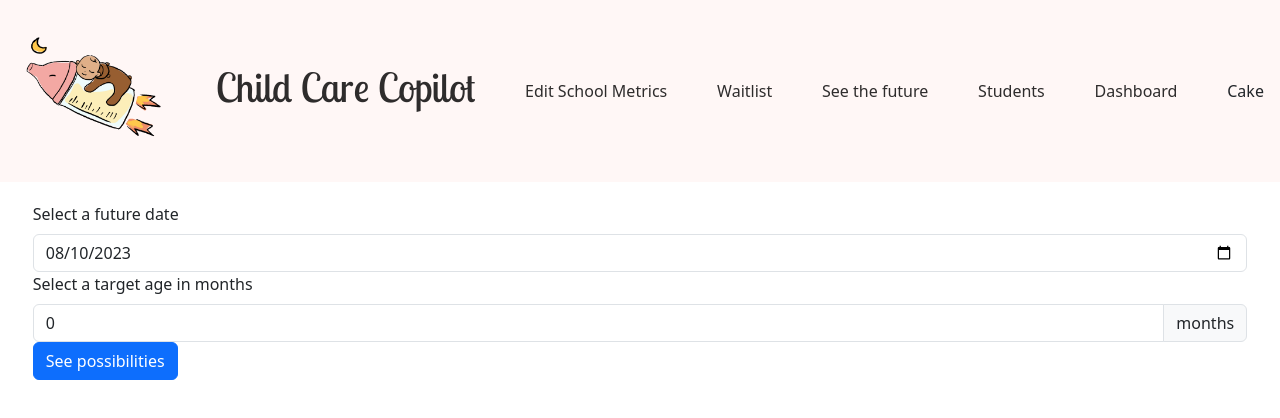
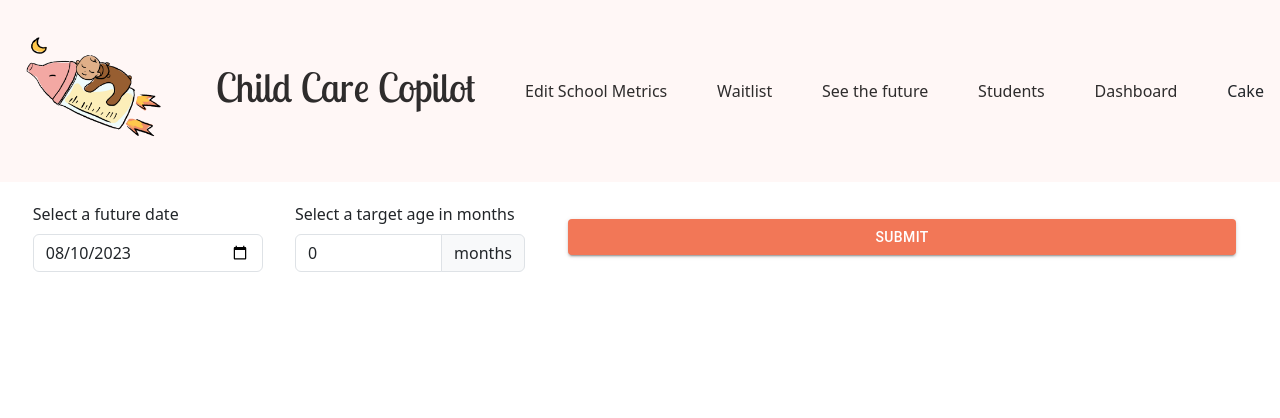
Before and after one commit to thekatsmeowkode/childcarecopilot, a React (Create React App) app in the folder frontend/: page /time-traveler in a window 1280 px wide. Shown: the top 418 px of the page. Built offline with nearby package versions, Linux system fonts and the light colour scheme; the HTML template or start-up script is replaced by a standard one.

Commit message:
Style time traveler page

```diff
--- a/frontend/src/components/timeTraveler/DateSelector.js
+++ b/frontend/src/components/timeTraveler/DateSelector.js
@@ -1,7 +1,9 @@
-import { Form, InputGroup, Button } from "react-bootstrap";
+import { Form, InputGroup } from "react-bootstrap";
 import useForm from "../../hooks/useForm";
 import { formatDate } from "../../utils/formatDates";
 import { fetchData } from "../../hooks/useApi";
+import UniversalButton from "../UniversalButton";
+import { formatDateSlashes } from "../../utils/formatDates";
 
 const TODAYS_DATE = new Date();
 
@@ -24,12 +26,13 @@ const DateSelector = ({ setSelectedDate, setAgeTargetStudents }) => {
 
   return (
     <Form
+      className="input-fields"
       noValidate
       onSubmit={(e) => handleSubmit(e, getChildrenOverDate)}
       validated={validated}
     >
       <Form.Group>
-        <Form.Label>Select a future date</Form.Label>
+        <Form.Label> Select a future date</Form.Label>
         <InputGroup hasValidation>
           <Form.Control
             type="date"
@@ -45,7 +48,7 @@ const DateSelector = ({ setSelectedDate, setAgeTargetStudents }) => {
         </InputGroup>
       </Form.Group>
       <Form.Group>
-        <Form.Label>Select a target age in months </Form.Label>
+        <Form.Label> Select a target age in months </Form.Label>
         <InputGroup hasValidation>
           <Form.Control
             type="number"
@@ -61,7 +64,22 @@ const DateSelector = ({ setSelectedDate, setAgeTargetStudents }) => {
           </Form.Control.Feedback>
         </InputGroup>
       </Form.Group>
-      <Button type="submit">See possibilities</Button>
+      <UniversalButton
+        variant="contained"
+        eventHandler={getChildrenOverDate}
+        customStyles={{
+          margin: ".7rem",
+          backgroundColor: "var(--bright-peach)",
+          "&:hover": { backgroundColor: "var(--darkest-peach)" },
+        }}
+        buttonText={
+          form.inputMonthsOld > 0
+            ? `Click to see children ${
+                form.inputMonthsOld
+              } months old by ${formatDateSlashes(form.selectedDate)}`
+            : "Submit"
+        }
+      />
     </Form>
   );
 };
--- a/frontend/src/css/dashboard.css
+++ b/frontend/src/css/dashboard.css
@@ -20,6 +20,7 @@
 
 .first-row {
   display: flex;
+  justify-content: space-evenly;
 }
 
 .second-row {
@@ -27,6 +28,7 @@
   grid-template-columns: 1fr 1fr 1fr;
   margin-top:1rem;
   gap:2rem;
+  justify-content: space-evenly;
 }
 
 .histogram-container {
@@ -59,3 +61,12 @@
     flex-direction: column;
     justify-content: flex-start;
 }
+
+.staff-needs-table {
+    display:flex;
+    flex-direction:column
+}
+
+.teacher-required-square {
+    border: 1px dotted gray
+}
--- /dev/null
+++ b/frontend/src/css/timeTraveler.css
@@ -0,0 +1,12 @@
+.time-traveler-container {
+    display:flex;
+    flex-direction:column;
+}
+
+.input-fields {
+    display:grid;
+    grid-template-columns: 1fr 1fr 3fr;
+    gap: 2rem;
+    align-items: center;
+    justify-content: center;
+}
--- a/frontend/src/pages/Dashboard.js
+++ b/frontend/src/pages/Dashboard.js
@@ -3,7 +3,6 @@ import BoxPlot from "../components/dashboardSquares/BoxPlot";
 import DoughnutChart from "../components/dashboardSquares/DoughnutChart";
 import CapacitySquare from "../components/dashboardSquares/CapacitySquare";
 import Histogram from "../components/dashboardSquares/Histogram";
-import FoodSquare from "../components/dashboardSquares/FoodSquare";
 import LoadingSpinner from "../components/dashboardSquares/LoadingSpinner";
 import { formatDate } from "../utils/formatDates";
 import "../css/dashboard.css";
@@ -21,10 +20,7 @@ const Dashboard = React.memo(() => {
   const [histogramData, setHistogramData] = useState(null);
   const [foodData, setFoodData] = useState(null);
   const [selectedDate, setSelectedDate] = useState(formatDate(new Date()));
-
-  const renderComponentOrSpinner = (data, Component) => {
-    return data ? Component : <LoadingSpinner />;
-  };
+  const [isLoading, setIsLoading] = useState(true);
 
   const getClassRevenue = async () => {
     return await fetchData("api/school/class-revenue", "GET");
@@ -104,22 +100,17 @@ const Dashboard = React.memo(() => {
       }
     };
     fetchData();
+    setIsLoading(false)
   }, []);
 
   return (
     <div className="dashboard-container">
+      {isLoading ? (
+        <LoadingSpinner />
+      ) : (
+        <>
           <div className="first-row">
             <div className="histogram-container">
-          {histogramData &&
-            renderComponentOrSpinner(
-              histogramData,
-              <Histogram
-                width={600}
-                height={400}
-                data={histogramData}
-                className="histogram"
-              />
-            )}
               <div className="histogram-input">
                 <label>Update histogram: </label>
                 {histogramData ? (
@@ -131,12 +122,25 @@ const Dashboard = React.memo(() => {
                   />
                 ) : null}
               </div>
+              {histogramData &&
+                (histogramData,
+                (
+                  <Histogram
+                    width={600}
+                    height={400}
+                    data={histogramData}
+                    className="histogram"
+                  />
+                ))}
             </div>
+            <div className="staff-needs-table">
+              <h3>Staffing Requirements</h3>
               {staffLateDay &&
                 staffExtendedDay &&
                 staffEarlyMorning &&
                 staffCoreHours && (
                   <TeacherRequiredSquare
+                    className="teacher-required-square"
                     staffLateData={staffLateDay}
                     staffEarlyData={staffEarlyMorning}
                     staffExtendedData={staffExtendedDay}
@@ -146,8 +150,9 @@ const Dashboard = React.memo(() => {
                   />
                 )}
             </div>
+          </div>
           <div className="second-row">
-        <div className='capacity-container'>
+            <div className="capacity-container">
               <h3>Current Enrollment</h3>
               {roomCapacities && (
                 <CapacitySquare
@@ -176,6 +181,8 @@ const Dashboard = React.memo(() => {
                 ></BoxPlot>
               ))}
           </div>
+        </>
+      )}
     </div>
   );
 });
--- a/frontend/src/pages/TimeTraveler.js
+++ b/frontend/src/pages/TimeTraveler.js
@@ -1,24 +1,29 @@
 import DateSelector from "../components/timeTraveler/DateSelector";
 import StudentOlderTable from "../components/timeTraveler/StudentOlderTable";
 import { useState } from "react";
+import "../css/timeTraveler.css";
 
 const TimeTraveler = () => {
   const [ageTargetStudents, setAgeTargetStudents] = useState(null);
   const [selectedDate, setSelectedDate] = useState(null);
 
   return (
-    <>
+      <div className="time-traveler-container">
+        <div className="date-selector">
           <DateSelector
             setAgeTargetStudents={setAgeTargetStudents}
             setSelectedDate={setSelectedDate}
           />
+        </div>
+        <div className="age-target-selector">
         {ageTargetStudents && (
           <StudentOlderTable
             selectedDate={selectedDate}
             students={ageTargetStudents}
           />
         )}
-    </>
+        </div>
+      </div>
   );
 };
 
```
Lines whose indentation alone changed are shown as unchanged.
